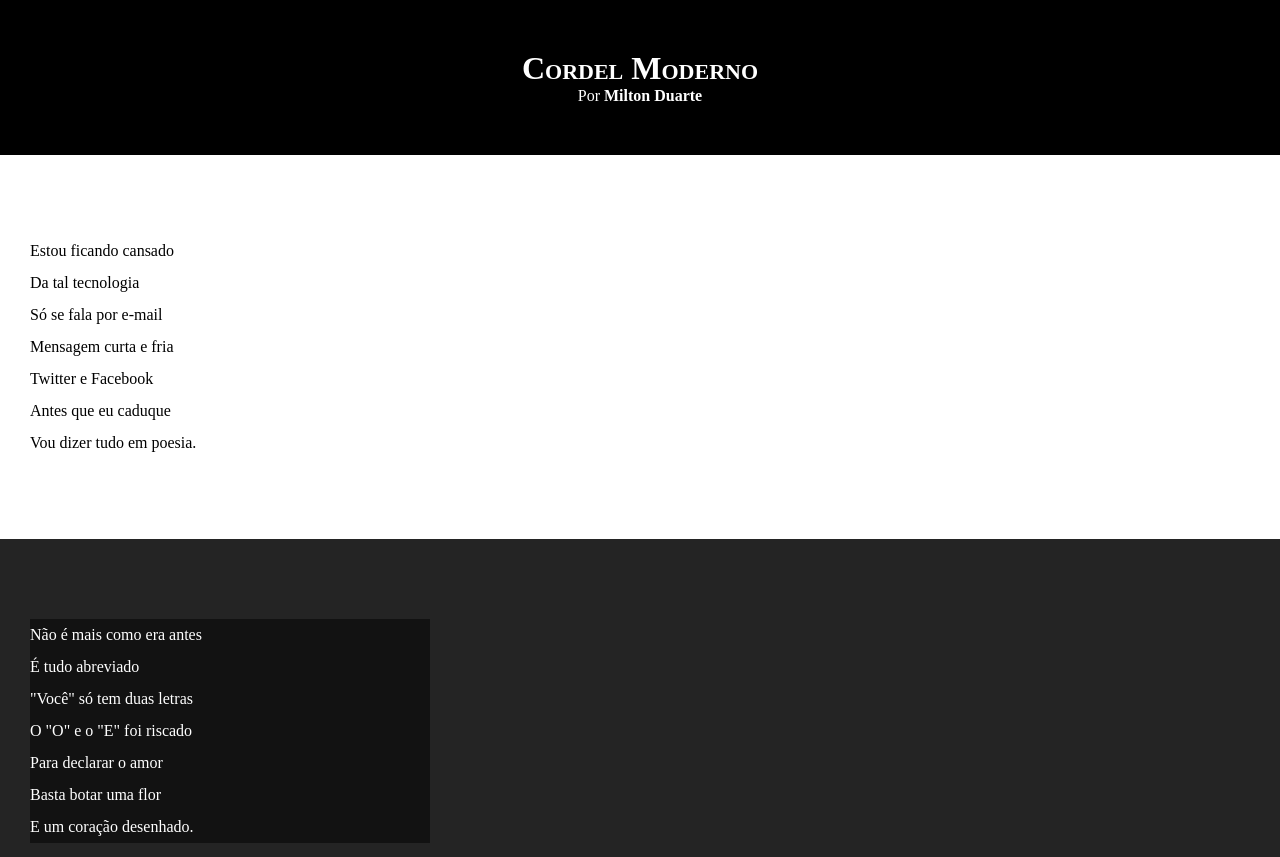
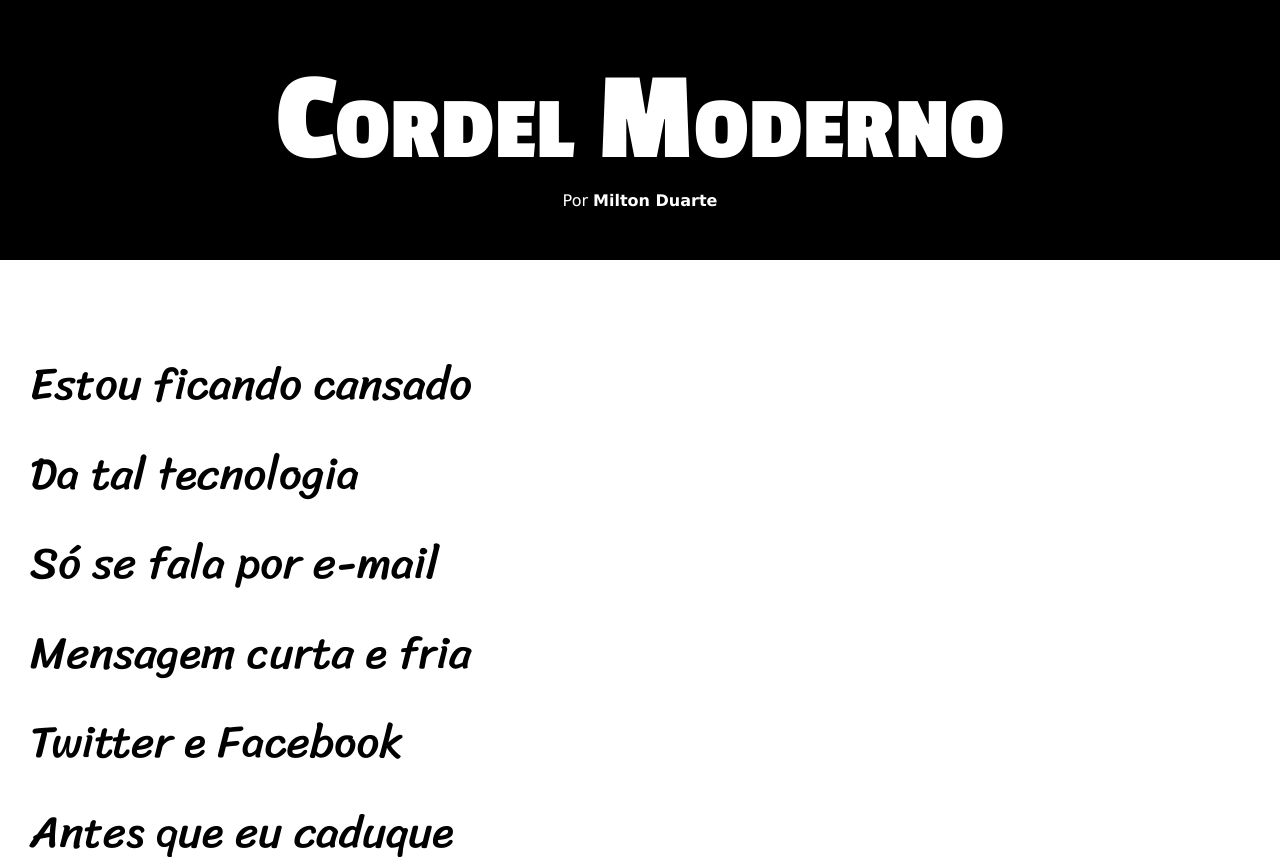
Before and after one commit to Reh-cliv/HTML-CSS, a plain HTML site: page Desafios/d012/index.html in a window 1280 px wide. Shown: the top 857 px of the page. Drawn offline with Linux system fonts and the light colour scheme.

Commit message:
Atualização de estilos desafio 12

```diff
--- a/Desafios/d012/estilo/style.css
+++ b/Desafios/d012/estilo/style.css
@@ -1,13 +1,25 @@
 @charset "UTF-8";
+
+@import url('https://fonts.googleapis.com/css2?family=Passion+One:wght@400;700;900&display=swap');
+
+@import url('https://fonts.googleapis.com/css2?family=Sriracha&display=swap');
+
+:root {
+    --font1: Verdana, Geneva, Tahoma, sans-serif;
+    --font2: "Passion One", sans-serif;
+    --font3: "Sriracha", cursive;
+}
 
 * {
     margin: 0px;
     padding: 0px;
+    font-size: 1em;
 }
 
 html, body {
     min-height: 100vh;
     background-color: darkgray;
+    font-family: var(--font1);
 }
 
 header {
@@ -19,6 +31,8 @@ header {
 header > h1 {
     padding-top: 50px;
     font-variant: small-caps;
+    font-family: var(--font2);
+    font-size: 10vw;
 }
 
 header > p {
@@ -40,6 +54,8 @@ section {
     padding-left: 30px;
     padding-bottom: 10vh;
     line-height: 2em;
+    font-family: var(--font3);
+    font-size: 3.5vw;
 }
 
 section.normal {
@@ -53,8 +69,9 @@ section.imagem {
 }
 
 section.imagem > p {
+    display: inline-block;
+    padding: 5px;
     background-color: rgba(0, 0, 0, 0.498);
-    width: 400px;
 }
 
 footer {
```
